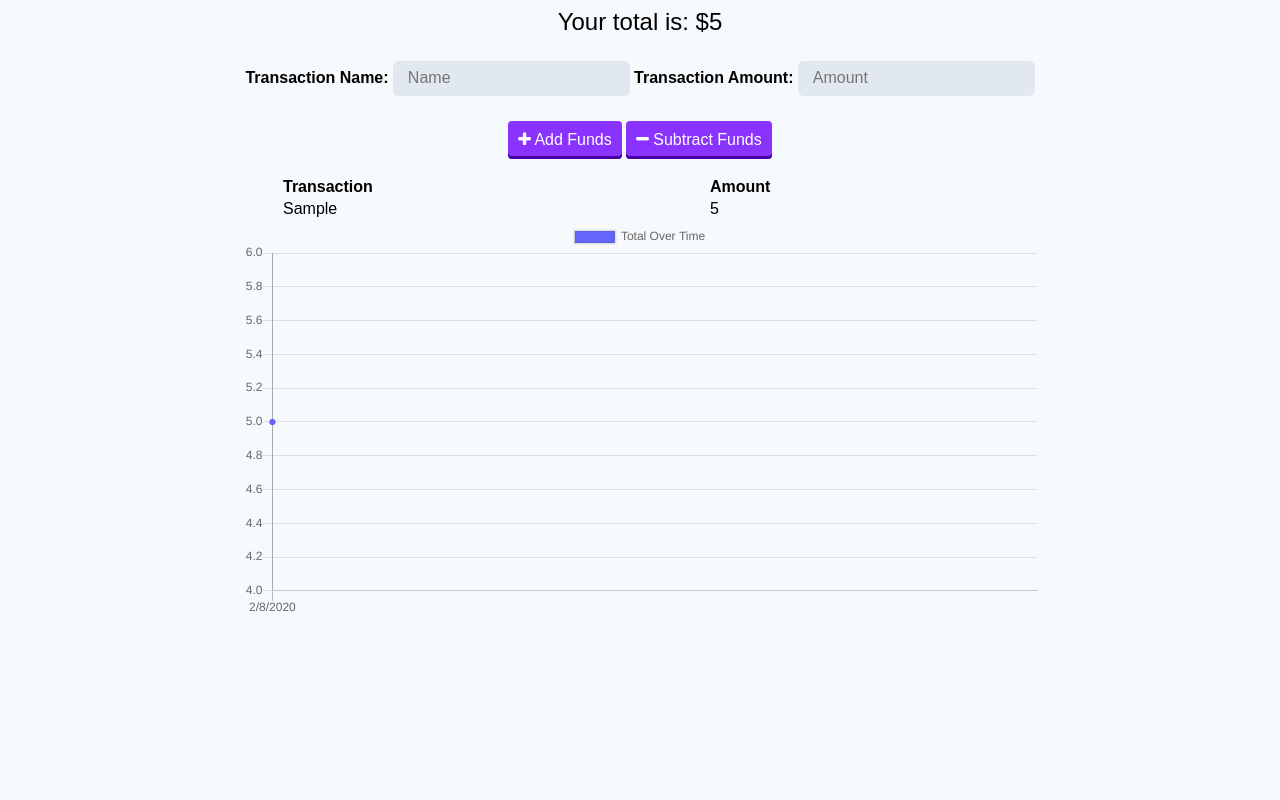
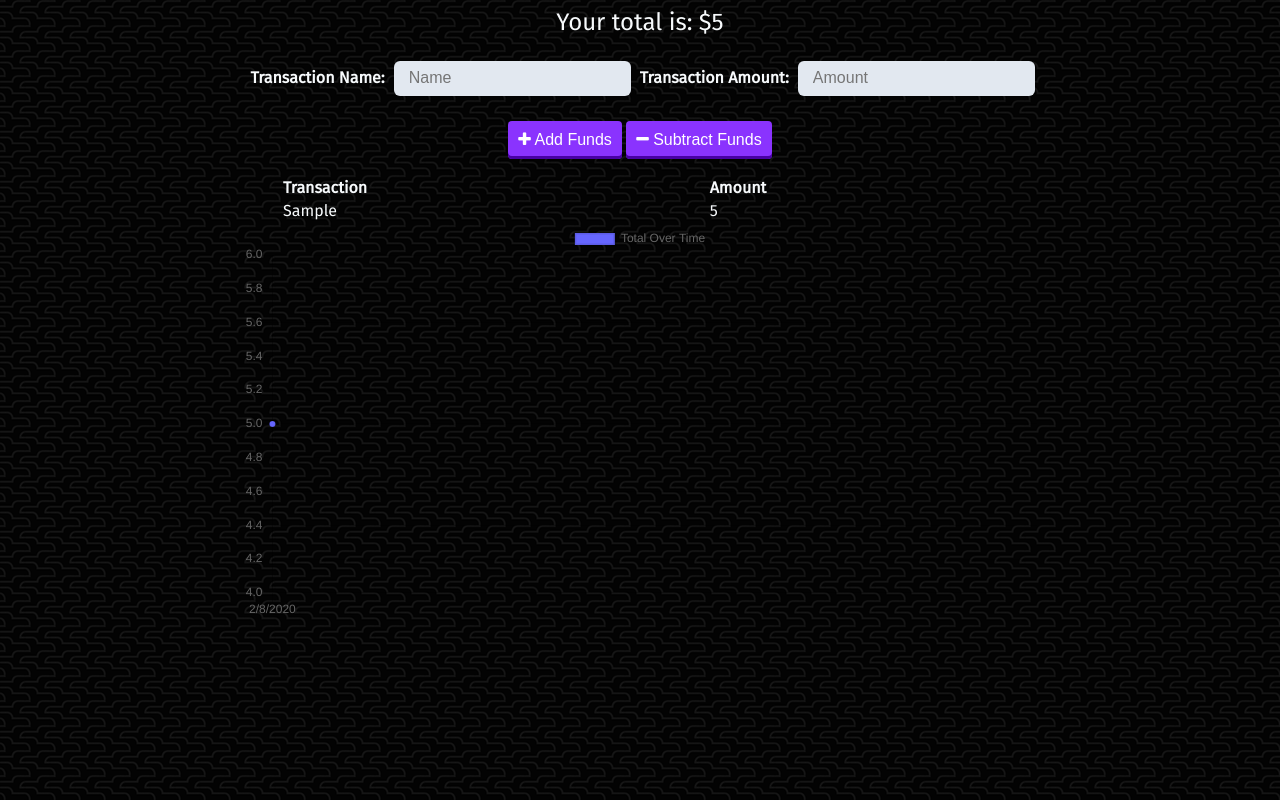
Before and after one commit to BenHCalvert/pwaBudgetTracker, a website: page public/index.html in a window 1280 px wide. Both pictures are taken after typing "Sample", "5" into the empty fields and a click on the button "Add Funds". Drawn offline with nearby package versions, Linux system fonts and the light colour scheme; no server answers.

Commit message:
added background image and updated styles

```diff
--- a/public/index.html
+++ b/public/index.html
@@ -9,12 +9,13 @@
       rel="stylesheet"
       href="https://stackpath.bootstrapcdn.com/font-awesome/4.7.0/css/font-awesome.min.css"
     />
+    <link href="https://fonts.googleapis.com/css?family=Fira+Sans|Roboto&display=swap" rel="stylesheet">
     <link rel="stylesheet" href="/style.css" />
     <link rel="manifest" href="manifest.webmanifest">
 
     <title>Budget Tracker</title>
   </head>
-  <body>
+  <body background="./assets/images/beanstalk-dark.png">
     <div class="wrapper">
       <div class="total">
         <div>Your total is: $<span id="total">0</span></div>
--- a/public/style.css
+++ b/public/style.css
@@ -4,18 +4,21 @@
 
 body {
   font-size: 16px;
-  font-family: Arial;
+  font-family: 'Fira Sans', sans-serif;
   background-color: #F7FAFC;
+  color: #F7FAFC;
 }
 
 button,
 input {
   font-size: 1em;
   font-family: Arial;
+  padding: 7px;
 }
 
 label {
   font-weight: 900;
+  padding: 5px;
 }
 
 input {
@@ -50,6 +53,11 @@ table {
   width: 100%;
 }
 
+td {
+  padding-top: 1px;
+  padding-bottom: 1px;
+}
+
 .error {
   color: red;
 }
```
Also changed, not shown: public/assets/images/beanstalk-dark.png (added), public/index.js (line endings or trailing spaces).
